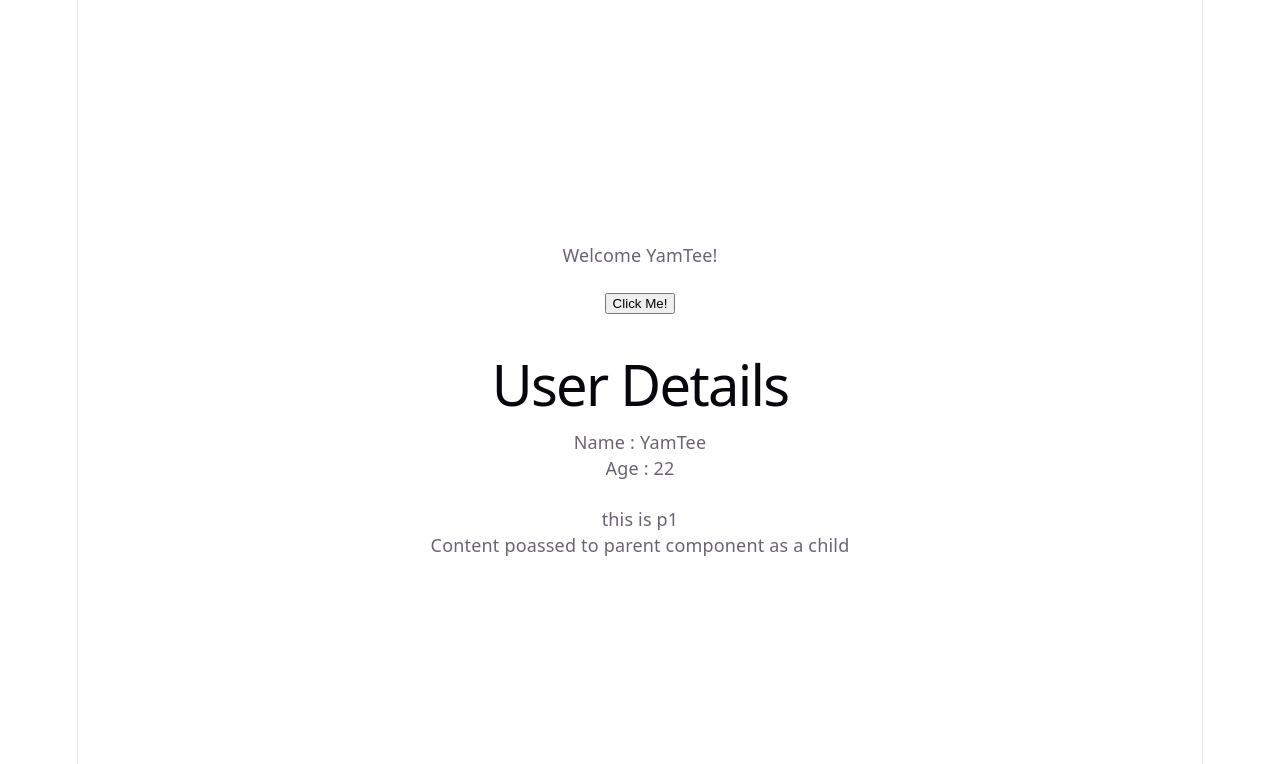
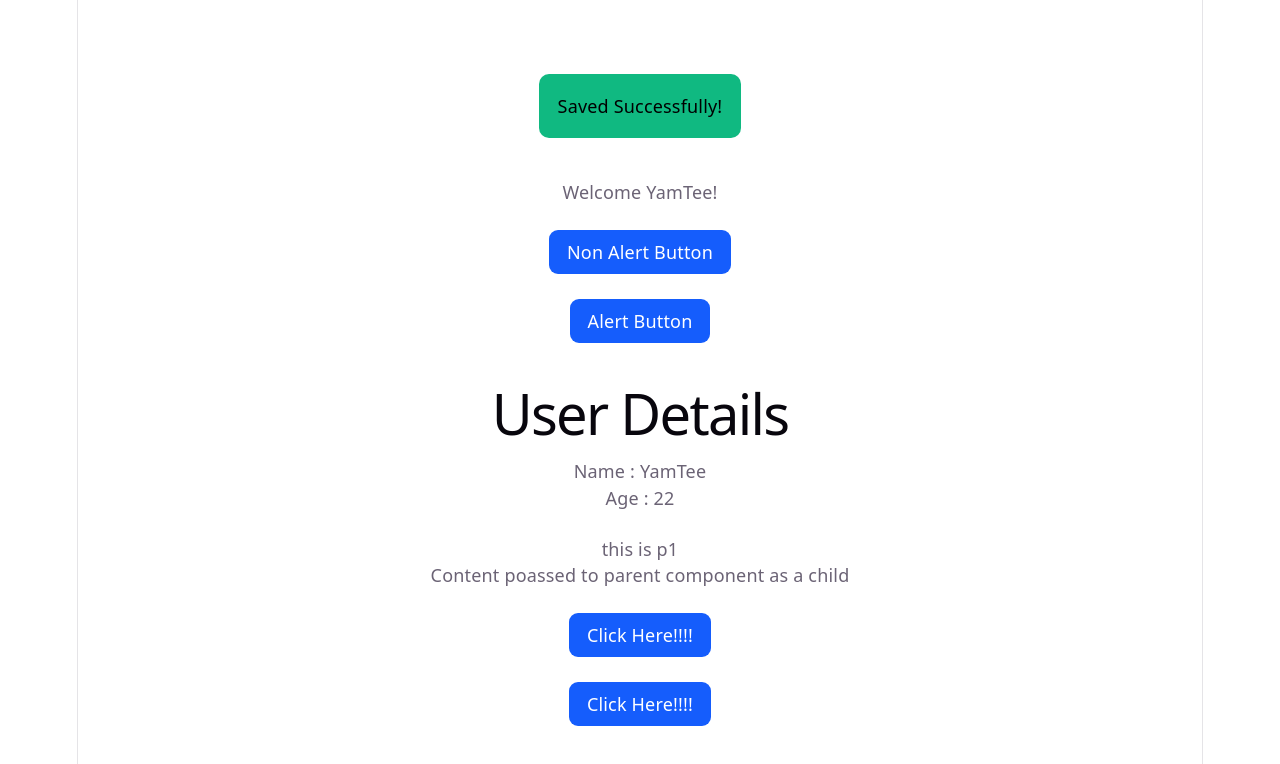
Before and after one commit to YamTee/react_19_tutorials, a React (Vite) app: page / in a window 1280 px wide. Shown: the top 764 px of the page. Built offline with nearby package versions, Linux system fonts and the light colour scheme.

Commit message:
until tutorial 16, event handlers as props

```diff
--- a/package.json
+++ b/package.json
@@ -10,6 +10,7 @@
     "preview": "vite preview"
   },
   "dependencies": {
+    "@tailwindcss/vite": "^4.3.3",
     "react": "^19.2.8",
     "react-dom": "^19.2.8"
   },
@@ -20,11 +21,14 @@
     "@types/react": "^19.2.18",
     "@types/react-dom": "^19.2.4",
     "@vitejs/plugin-react": "^6.0.3",
+    "autoprefixer": "^10.5.4",
     "babel-plugin-react-compiler": "^1.0.0",
     "eslint": "^10.6.0",
     "eslint-plugin-react-hooks": "^7.1.1",
     "eslint-plugin-react-refresh": "^0.5.3",
     "globals": "^17.7.0",
+    "postcss": "^8.5.26",
+    "tailwindcss": "^4.3.3",
     "vite": "^8.1.1"
   }
 }
--- /dev/null
+++ b/src/Alert.jsx
@@ -0,0 +1,15 @@
+export const Alert = ({ children, toast = "success" }) => {
+  return (
+    <div
+      style={{
+        backgroundColor: toast === "success" ? "#10b981" : "#ef4444",
+        color: "black",
+        padding: "19px",
+        borderRadius: "10px",
+        marginBottom: "16px",
+      }}
+    >
+      {children}
+    </div>
+  );
+};
--- a/src/App.css
+++ b/src/App.css
@@ -1,3 +1,5 @@
+@import "tailwindcss";
+
 .counter {
   font-size: 16px;
   padding: 5px 10px;
@@ -167,7 +169,7 @@
 
   &::before,
   &::after {
-    content: '';
+    content: "";
     position: absolute;
     top: -4.5px;
     border: 5px solid transparent;
--- a/src/App.jsx
+++ b/src/App.jsx
@@ -4,13 +4,29 @@ import Button from "./Button";
 import { UserDetails } from "./UserDetails";
 import { ParentComponent } from "./ParentComponent.jsx";
 
+import { Plan } from "./Plan.jsx";
+
+import { Product } from "./Product.jsx";
+
+import { Alert } from "./Alert.jsx";
+
 function App() {
   return (
     <>
       <section id="center">
+        <Alert>
+          <p>Saved Successfully!</p>
+        </Alert>
+
         <Welcome />
 
-        <Button />
+        <Button>
+          <>Non Alert Button</>
+        </Button>
+
+        <Button alertOnClick={true} text="button is clicked!">
+          <>Alert Button</>
+        </Button>
 
         <UserDetails name="YamTee" age={22} />
 
@@ -18,6 +34,9 @@ function App() {
           <p>this is p1</p>
           <p>Content poassed to parent component as a child</p>
         </ParentComponent>
+
+        <Plan />
+        <Product />
       </section>
     </>
   );
--- a/src/Button.jsx
+++ b/src/Button.jsx
@@ -1,7 +1,20 @@
 import "./App.css";
 
-function Button() {
-  return <button className="button">Click Me!</button>;
+function Button({ children, alertOnClick = false, text = "Button Clicked!" }) {
+  const handleClick = () => {
+    console.log(alertOnClick);
+
+    if (alertOnClick) alert(text);
+  };
+
+  return (
+    <button
+      onClick={handleClick}
+      className="px-4 py-2 bg-blue-600 text-white font-medium rounded-lg hover:bg-blue-700 cursor-pointer transition-colors"
+    >
+      {children ?? "Click Me!"}
+    </button>
+  );
 }
 
 export default Button;
--- /dev/null
+++ b/src/CustomButton.jsx
@@ -0,0 +1,10 @@
+export const CustomButton = ({ children, text, onButtonCLick }) => {
+  return (
+    <button
+      onClick={() => onButtonCLick(text)}
+      className="px-4 py-2 bg-blue-600 text-white font-medium rounded-lg hover:bg-blue-700 cursor-pointer transition-colors"
+    >
+      {children ?? "Click Me!"}
+    </button>
+  );
+};
--- /dev/null
+++ b/src/Plan.jsx
@@ -0,0 +1,13 @@
+import { CustomButton } from "./CustomButton";
+
+export const Plan = () => {
+  const handleClick = (title) => {
+    alert(`Clicked from Plan, title: ${title}`);
+  };
+
+  return (
+    <CustomButton onButtonCLick={handleClick} text="Plan">
+      Click Here!!!!
+    </CustomButton>
+  );
+};
--- /dev/null
+++ b/src/Product.jsx
@@ -0,0 +1,13 @@
+import { CustomButton } from "./CustomButton";
+
+export const Product = () => {
+  const handleClick = (title) => {
+    alert(`Clicked from Product, title: ${title}`);
+  };
+
+  return (
+    <CustomButton onButtonCLick={handleClick} text="Plan">
+      Click Here!!!!
+    </CustomButton>
+  );
+};
--- a/vite.config.js
+++ b/vite.config.js
@@ -1,11 +1,13 @@
-import { defineConfig } from 'vite'
-import react, { reactCompilerPreset } from '@vitejs/plugin-react'
-import babel from '@rolldown/plugin-babel'
+import { defineConfig } from "vite";
+import react, { reactCompilerPreset } from "@vitejs/plugin-react";
+import babel from "@rolldown/plugin-babel";
+import tailwindcss from "@tailwindcss/vite";
 
 // https://vite.dev/config/
 export default defineConfig({
   plugins: [
     react(),
-    babel({ presets: [reactCompilerPreset()] })
+    tailwindcss(),
+    babel({ presets: [reactCompilerPreset()] }),
   ],
-})
+});
```
Also changed, not shown: 1 other file (tests, documents, lock files or other folders).
